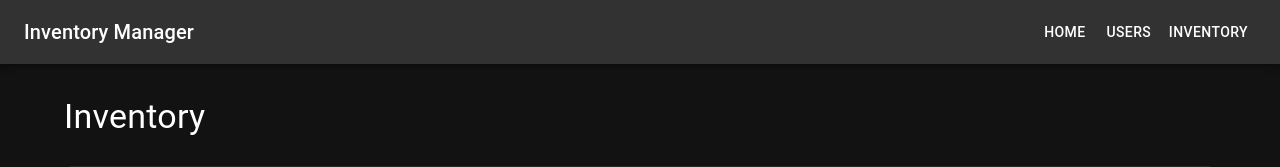
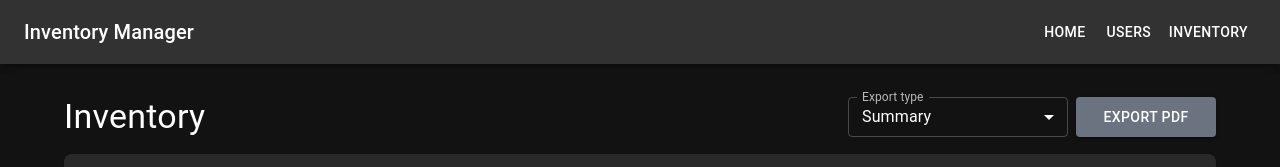
Before and after one commit to Raleese/Manager-web-app, a React (Vite) app in the folder frontend/: page /inventory in a window 1280 px wide. Shown: the top 167 px of the page. Built offline with nearby package versions, Linux system fonts and the light colour scheme; no server answers.

Commit message:
Added a button and functionality for exporting 2 different PDF's

```diff
--- a/frontend/src/pages/Inventory.tsx
+++ b/frontend/src/pages/Inventory.tsx
@@ -1,6 +1,6 @@
 import { useEffect, useMemo, useState } from 'react';
 import { Button, Container, MenuItem, Pagination, Paper, Box, Table, TableBody, TableCell, TableContainer, TableHead, TableRow, TextField, Typography } from '@mui/material';
-import { getInventory, createInventoryItem, deleteInventoryItem, getUsers, softDeleteInventoryItem } from '../api/managerApi';
+import { getInventory, createInventoryItem, deleteInventoryItem, getUsers, softDeleteInventoryItem, exportInventoryToPdf } from '../api/managerApi';
 import type { Item, User } from '../types/item_user_types';
 
 const ITEMS_PER_PAGE = 7;
@@ -21,6 +21,9 @@ export default function Inventory() {
   const [userId, setUserId] = useState('');
   const [purchaseDate, setPurchaseDate] = useState('');
 
+  const [exportType, setExportType] = useState("Summary");
+
+  // Add new item to inventory
   const addItem = () => {
     const trimmedIdentifier = identifier.trim();
     const trimmedComment = comment.trim();
@@ -50,6 +53,7 @@ export default function Inventory() {
       .catch((err) => console.error('Failed to add item', err));
   }
 
+  // Hard delete item
   const removeItem = (id: number) => {
     deleteInventoryItem(id)
       .then(() => getInventory())
@@ -57,11 +61,34 @@ export default function Inventory() {
       .catch((err) => console.error('Failed to delete item', err));
   }
 
+  // Soft delete item (mark as inactive from PDF exports)
   const softDeleteItem = (id: number) => {
     softDeleteInventoryItem(id)
       .then(() => getInventory())
       .then((data) => setItems(data))
       .catch((err) => console.error('Failed to soft delete item', err));
+  }
+
+  // Export PDF with current filters and selected template
+  const exportPDF = () => {
+    exportInventoryToPdf({
+      type: typeFilter || undefined,
+      comment: commentFilter || undefined,
+      userId: userFilter ? users.find(u => `${u.firstName} ${u.lastName} ${u.identifier}`.toLowerCase().includes(userFilter.toLowerCase()))?.id : undefined,
+      template: exportType
+    })
+    // Handle the PDF blob response and trigger download
+      .then((blob) => {
+        const url = window.URL.createObjectURL(blob);
+        const link = document.createElement('a');
+        link.href = url;
+        link.download = "inventory-export.pdf";
+        link.click();
+
+        // Clean up the URL object after download
+        window.URL.revokeObjectURL(url);
+      })
+      .catch((err) => console.error('Failed to export PDF', err));
   }
 
   // Ensure current page is valid after item change
@@ -113,9 +140,58 @@ export default function Inventory() {
         gap: 2,
       }}
     >
-      <Typography variant="h4" gutterBottom>
-        Inventory
-      </Typography>
+      <Box
+        sx={{
+          display: 'flex',
+          flexDirection: { xs: 'column', sm: 'row' },
+          alignItems: 'center',
+          justifyContent: 'space-between',
+          gap: 2,
+          flexWrap: 'wrap',
+        }}
+      >
+        <Typography variant="h4" sx={{ flexShrink: 0 }}>
+          Inventory
+        </Typography>
+
+        <Box
+          sx={{
+            display: 'flex',
+            alignItems: 'center',
+            gap: 1,
+            flexWrap: 'wrap',
+            justifyContent: 'flex-end',
+          }}
+        >
+          <TextField
+            select
+            sx={{ width: { xs: '100%', sm: 220 } }}
+            label="Export type"
+            size="small"
+            value={exportType}
+            onChange={(event) => setExportType(event.target.value)}
+          >
+            <MenuItem value="Summary">Summary</MenuItem>
+            <MenuItem value="Detailed">Detailed</MenuItem>
+          </TextField>
+
+          <Button
+            variant="contained"
+            onClick={exportPDF}
+            sx={{
+              minWidth: { xs: '100%', sm: 140 },
+              height: 40,
+              backgroundColor: '#6b7280',
+              flexShrink: 0,
+              '&:hover': {
+                backgroundColor: '#4b5563',
+              },
+            }}
+          >
+            Export PDF
+          </Button>
+        </Box>
+      </Box>
 
       <Paper
         sx={{
```
